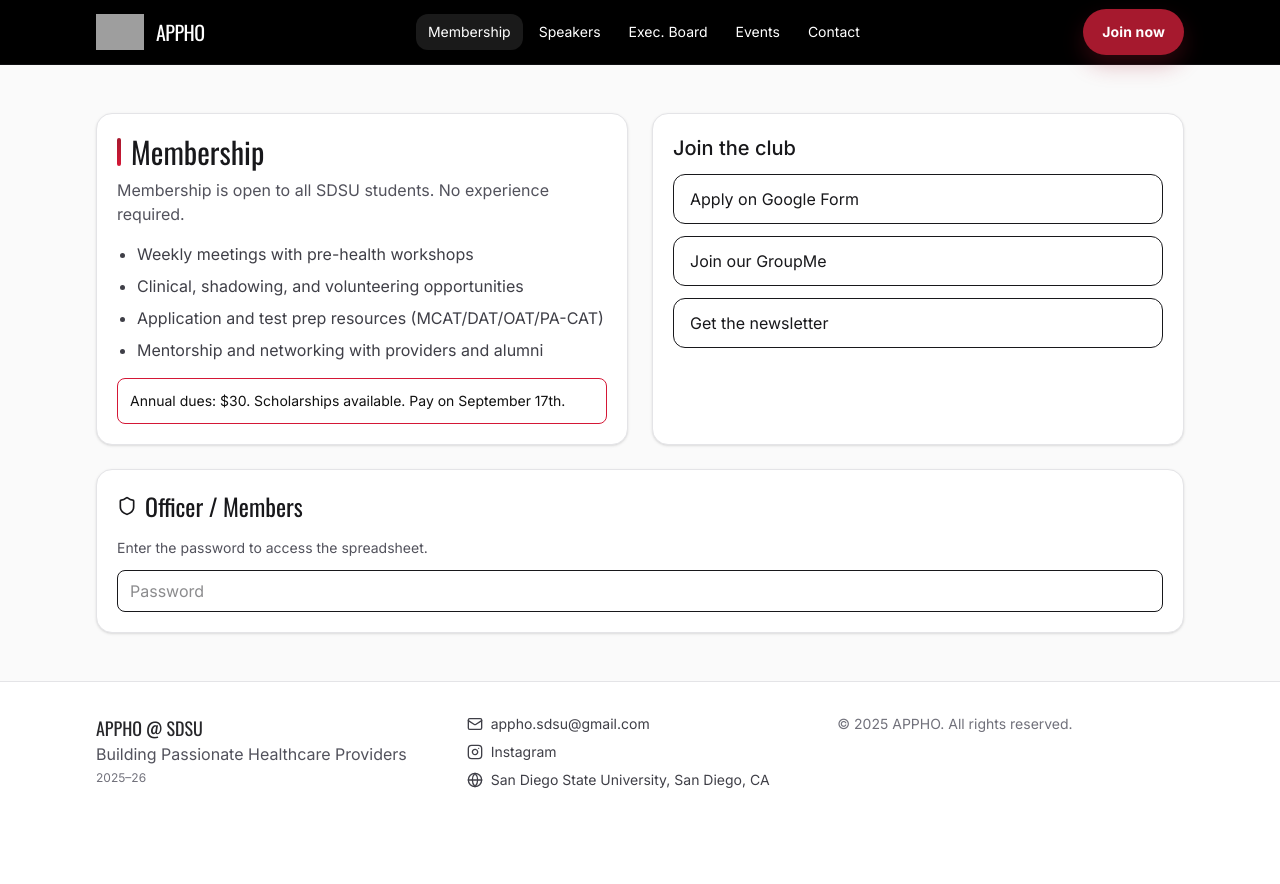
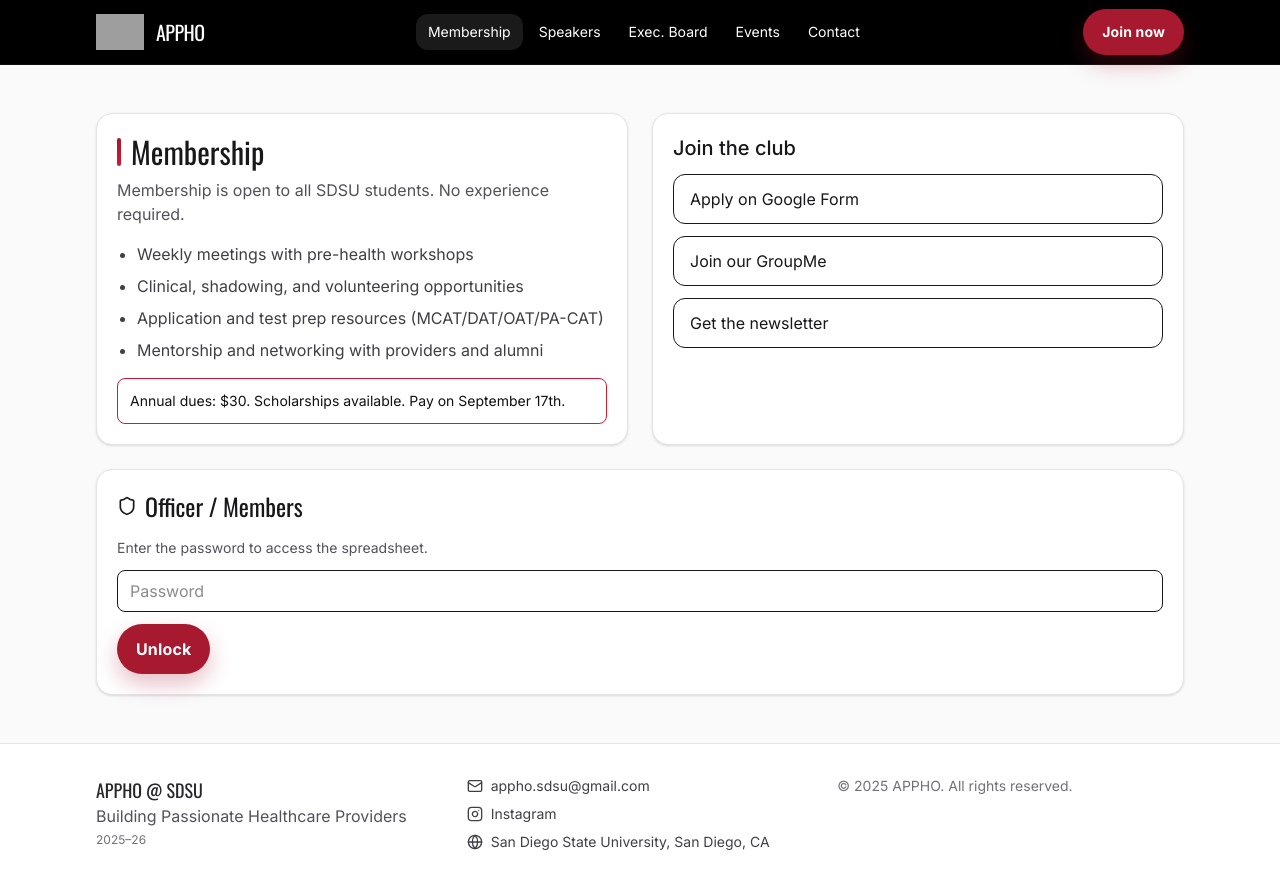
Before and after one commit to bavi19/appho-site, a React (Vite) app: page / in a window 1280 px wide. Both pictures are taken after a click on the button "Membership". Before the commit the page ends 822 px from the top, so only its background shows below. Built offline with nearby package versions, Linux system fonts and the light colour scheme; grey boxes are pictures that could not be loaded.

Commit message:
password fix lol

```diff
--- a/src/App.jsx
+++ b/src/App.jsx
@@ -263,7 +263,7 @@ people: {
   },
   admin: {
     password: "APPHO25",
-    sheetLink: "",
+    sheetLink: "https://docs.google.com/spreadsheets/d/19JQVcTZ58MAwIgaBoy7A_La61acvWyKioKNIQUVdrmM/edit?usp=sharing",
   },
   members: {
     calendarPassword: "APPHO25",
@@ -552,16 +552,40 @@ function Membership() {
 
 function AdminInline() {
   const [pwd, setPwd] = useState("");
-  const ok = pwd === site.admin.password;
+  const [unlocked, setUnlocked] = useState(false);
+  const [error, setError] = useState("");
+
+  const onSubmit = (e) => {
+    e.preventDefault();
+    // allow multiple accepted passwords if you ever pass an array
+    const allowed = Array.isArray(site.admin.password)
+      ? site.admin.password
+      : [site.admin.password];
+
+    const ok = allowed.some(
+      (p) => String(p).trim().toLowerCase() === pwd.trim().toLowerCase()
+    );
+
+    if (ok) {
+      setUnlocked(true);
+      setError("");
+    } else {
+      setError("Incorrect password. Please try again.");
+    }
+  };
+
   return (
     <Card>
       <div className="flex items-center gap-2">
         <Shield className="h-5 w-5" />
         <h3 className="font-display text-2xl">Officer / Members</h3>
       </div>
-      {!ok ? (
-        <div className="mt-4">
-          <p className="text-zinc-600 text-sm">Enter the password to access the spreadsheet.</p>
+
+      {!unlocked ? (
+        <form onSubmit={onSubmit} className="mt-4">
+          <p className="text-zinc-600 text-sm">
+            Enter the password to access the spreadsheet.
+          </p>
           <input
             type="password"
             value={pwd}
@@ -569,11 +593,15 @@ function AdminInline() {
             placeholder="Password"
             className="mt-3 w-full rounded-lg border px-3 py-2"
           />
-        </div>
+          {error && <div className="mt-2 text-sm text-red-600">{error}</div>}
+          <button type="submit" className="mt-3 btn-pill btn-solid-red">
+            Unlock
+          </button>
+        </form>
       ) : (
         <div className="mt-4">
           {site.admin.sheetLink ? (
-            <a className="" href={site.admin.sheetLink} target="_blank" rel="noreferrer">
+            <a href={site.admin.sheetLink} target="_blank" rel="noreferrer" className="btn-pill btn-outline-red">
               Open admin spreadsheet
             </a>
           ) : (
@@ -586,6 +614,7 @@ function AdminInline() {
     </Card>
   );
 }
+
 
 function Speakers() {
   const hasUpcoming = site.speakers.upcoming && site.speakers.upcoming.length > 0;
```
